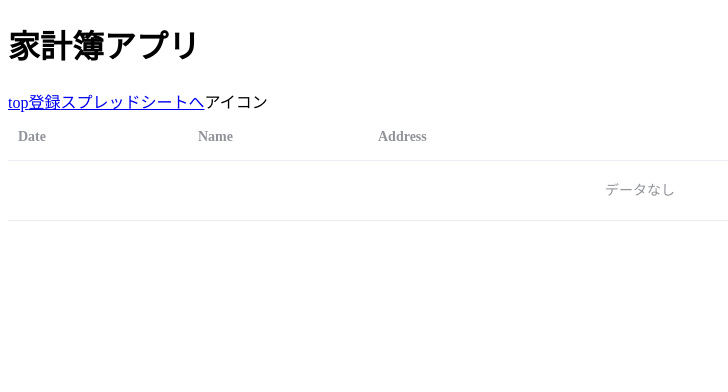
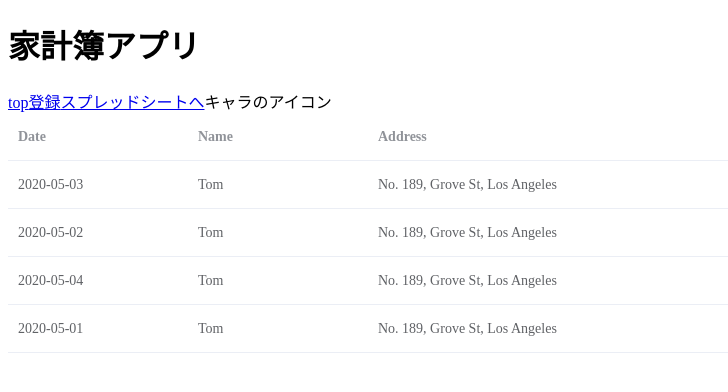
Before and after one commit to westhouseK/financial-manage-front, a Nuxt app: page / in a window 1280 px wide. Shown: the top 392 px of the page, without its empty margins (0-728 px from the left). Built offline with nearby package versions, Linux system fonts and the light colour scheme.

Commit message:
can display table data

```diff
--- a/layouts/default.vue
+++ b/layouts/default.vue
@@ -6,7 +6,7 @@
     <nuxt-link to="/">top</nuxt-link>
     <nuxt-link to="/test">登録</nuxt-link>
     <nuxt-link to="/test">スプレッドシートへ</nuxt-link>
-    <span>アイコン</span>
+    <span>キャラのアイコン</span>
     <Nuxt />
   </div>
 </template>
--- a/pages/index.vue
+++ b/pages/index.vue
@@ -1,7 +1,7 @@
 <template>
   <div>
     <el-table
-    :data="tableData"
+      :data="expenses"
       style="width: 100%">
       <el-table-column
         prop="date"
@@ -22,21 +22,22 @@
 </template>
 
 <script>
-import { mapMutaions } from 'vuex';
+import { mapState, mapMutaions, mapActions } from 'vuex';
 
 export default {
+  async fetch() {
+    await this.getData()
+  },
   computed: {
-    todos() {
-      return this.$store.state.todos.tableData;
+    ...mapState({
+      expenses: state => state.expenses.expenses
+    })
+  },
+  methods: {
+    ...mapActions({
+      getData: "expenses/getData"
+    })
   }
-  },
-  data() {
-    return this.$store.state.todos.tableData;
-  },
-  mounted() {
-    // axiosの処理を書く
-  }
-
 }
 
 
--- /dev/null
+++ b/store/expenses.js
@@ -0,0 +1,36 @@
+export const state = () => ({
+    expenses: []
+})
+
+export const mutations = {
+    setData(state, data) {
+        state.expenses = data;
+    }
+}
+
+export const actions = {
+    async getData({ commit }) {
+        // axiosでGASからデータを取得
+        console.log('stateに入れる')
+        const data = [{
+            date: '2020-05-03',
+            name: 'Tom',
+            address: 'No. 189, Grove St, Los Angeles'
+            }, {
+            date: '2020-05-02',
+            name: 'Tom',
+            address: 'No. 189, Grove St, Los Angeles'
+            }, {
+            date: '2020-05-04',
+            name: 'Tom',
+            address: 'No. 189, Grove St, Los Angeles'
+            }, {
+            date: '2020-05-01',
+            name: 'Tom',
+            address: 'No. 189, Grove St, Los Angeles'
+        }]
+
+        // stateにcommitする
+        commit("setData", data);
+    }
+}
--- a/store/todos.js
+++ /dev/null
@@ -1,23 +0,0 @@
-export const state = () => ({
-    tableData: [{
-        date: '2020-05-03',
-        name: 'Tom',
-        address: 'No. 189, Grove St, Los Angeles'
-        }, {
-        date: '2020-05-02',
-        name: 'Tom',
-        address: 'No. 189, Grove St, Los Angeles'
-        }, {
-        date: '2020-05-04',
-        name: 'Tom',
-        address: 'No. 189, Grove St, Los Angeles'
-        }, {
-        date: '2020-05-01',
-        name: 'Tom',
-        address: 'No. 189, Grove St, Los Angeles'
-        }]
-});
-
-export const mutations = {
-
-}
```
Also changed, not shown: store/README.md (deleted), store/resister.js (deleted). Lines whose indentation alone changed are shown as unchanged.
